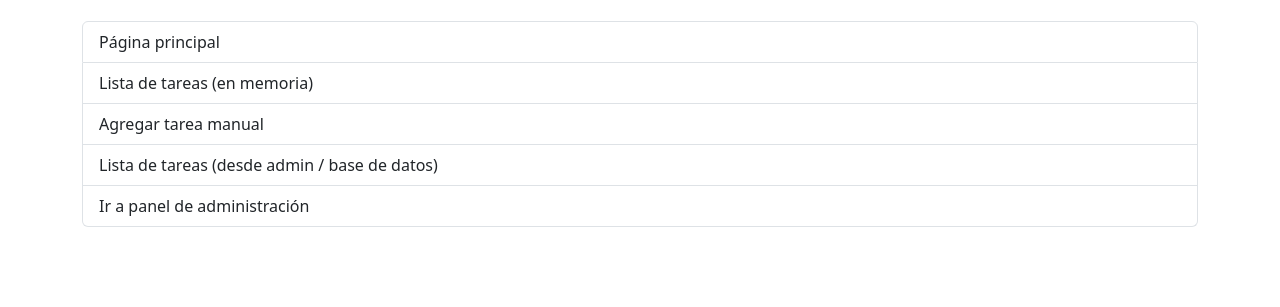
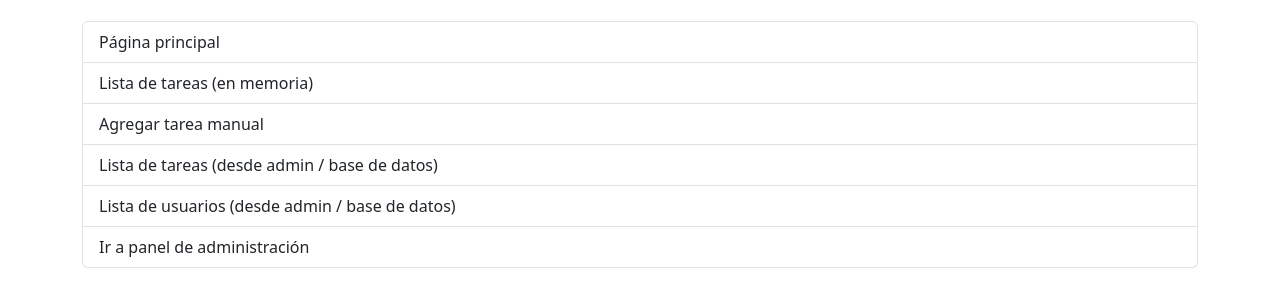
Before and after one commit to jphed/DjangoServer, a Django app: page /MiPrimeraPagina/index2/ in a window 1280 px wide. Shown: the part 131-438 px from the top of the page. Run offline with Django 5.2, Linux system fonts and the light colour scheme.

Commit message:
usuario added 2

```diff
--- a/JP/MiPrimeraPagina/templates/MiPrimeraPagina/index2.html
+++ b/JP/MiPrimeraPagina/templates/MiPrimeraPagina/index2.html
@@ -16,6 +16,9 @@
     <a href="{% url 'tasks_admin_list' %}" class="list-group-item list-group-item-action">
       Lista de tareas (desde admin / base de datos)
     </a>
+    <a href="{% url 'usuarios_list' %}" class="list-group-item list-group-item-action">
+      Lista de usuarios (desde admin / base de datos)
+    </a>
     <a href="/admin/" class="list-group-item list-group-item-action">
       Ir a panel de administración
     </a>
```
